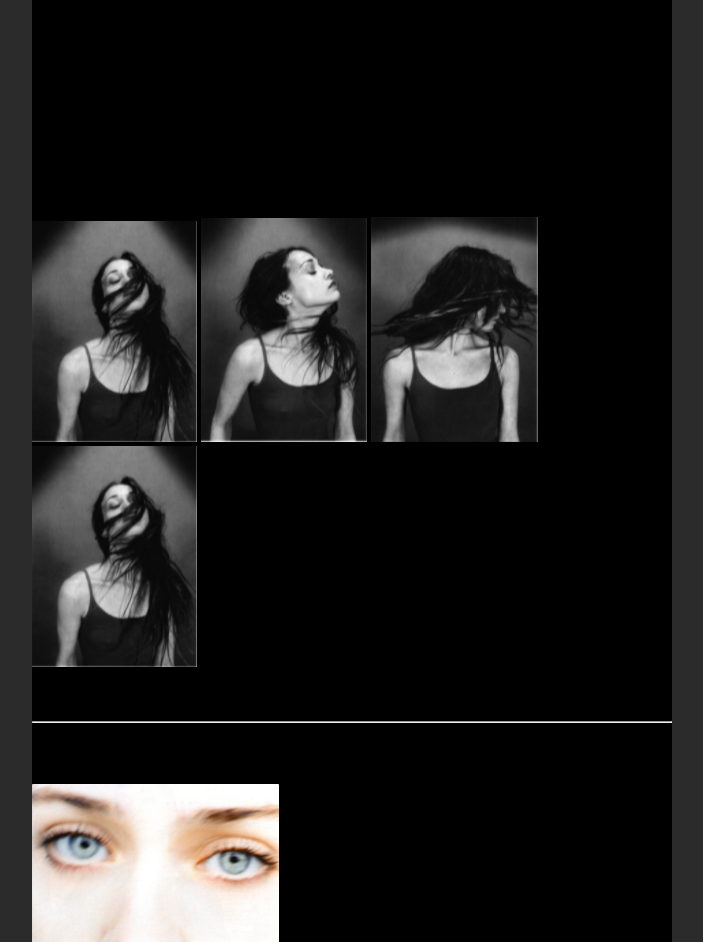
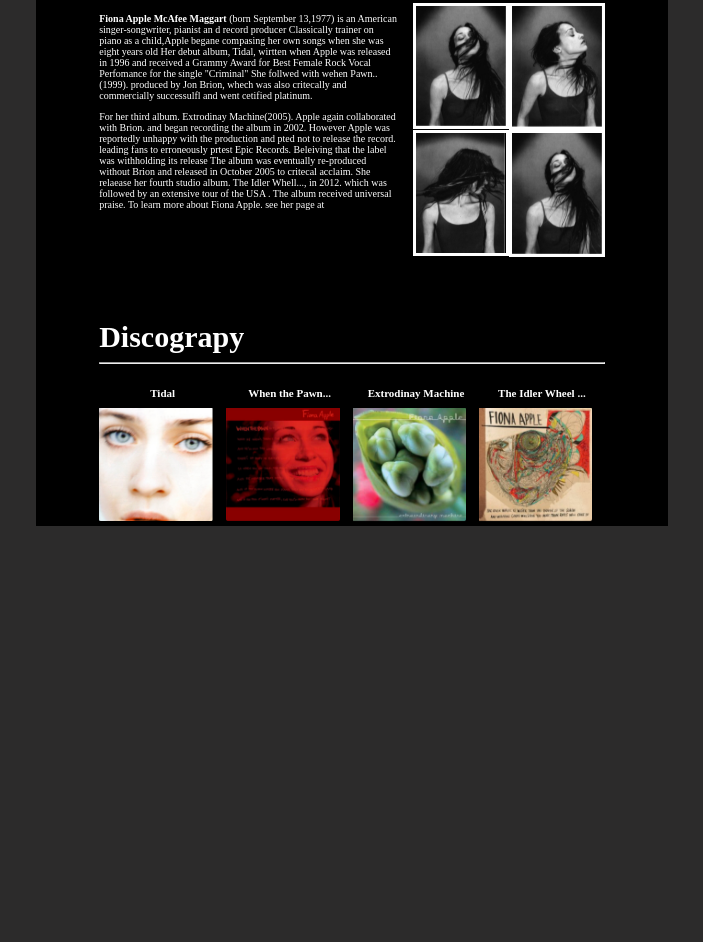
Before and after one commit to ishimwezachee/Fiona, a plain HTML site: page index.html in a window 1280 px wide. Shown: the part 385-1327 px from the top of the page, without its empty margins (288-991 px from the left). After the commit the page ends 975 px from the top, so only its background shows below. Drawn offline with Linux system fonts and the light colour scheme.

Commit message:
adding fiona apple styles

```diff
--- a/index.html
+++ b/index.html
@@ -1,5 +1,6 @@
 <!DOCTYPE html>
 <html lang="en">
+
 <head>
     <meta charset="UTF-8">
     <meta http-equiv="X-UA-Compatible" content="IE=edge">
@@ -8,6 +9,7 @@
     <title>Fiona Apple</title>
 
 </head>
+
 <body>
     <div class="container">
         <section class="image">
@@ -31,7 +33,7 @@
                 </div>
 
                 <div class="gridpics">
-                    <img id="gridImage" src="./images/fiona1.PNG" >
+                    <img id="gridImage" src="./images/fiona1.PNG">
                     <img id="gridImage" src="./images/fiona2.PNG">
                     <img id="gridImage" src="./images/fiona3.PNG">
                     <img id="gridImage" src="./images/fiona1.PNG">
@@ -44,22 +46,23 @@
             <div class="footerImages">
                 <div class="image1">
                     <h4>Tidal</h4>
-                    <img src="./images/1.PNG">
+                    <img id="footerImage" src="./images/1.PNG">
                 </div>
                 <div class="image2">
                     <h4>When the Pawn...</h4>
-                    <img src="./images/2.PNG">
+                    <img id="footerImage" src="./images/2.PNG">
                 </div>
                 <div class="image3">
                     <h4>Extrodinay Machine</h4>
-                    <img src="./images/3.PNG">
+                    <img id="footerImage" src="./images/3.PNG">
                 </div>
                 <div class="image4">
                     <h4>The Idler Wheel ...</h4>
-                    <img src="./images/4.PNG" alt="fiona image">
+                    <img id="footerImage" src="./images/4.PNG" alt="fiona image">
                 </div>
             </div>
         </section>
     </div>
 </body>
+
 </html>
--- a/style.css
+++ b/style.css
@@ -1,13 +1,60 @@
-body{
-    background-color:rgb(44,43,43) ;
-    margin: 0px;
+body {
+    background-color: rgb(44, 43, 43);
 }
-.container{
+
+.container {
     background-color: black;
     width: 50%;
     margin: auto;
+    color:white;
 }
 
-#imag{
+#imag {
     width: 100%;
 }
+
+.text-img{
+    display: flex;
+}
+
+.about,
+.footer{
+    margin:10%
+}
+
+.gridpics{
+    display:grid;
+    grid-template-columns:  auto auto ;
+}
+
+#text1,
+#text2{
+    font-size:10px ;
+    margin-right: 15px;
+}
+#gridImage{
+    width: 90px;
+    border:3px solid white;
+}
+
+#about,
+#footer{
+    font-size: 30px;
+    font-weight: bold;
+    margin-bottom: 2px;
+    font-family: 'Times New Roman', Times, serif;
+}
+
+.footerImages{
+    display: flex;
+}
+
+h4{
+    font-size: 11px;
+    margin-bottom: 9px;
+    text-align: center;
+
+}
+#footerImage{
+    width:90%;
+}
```
